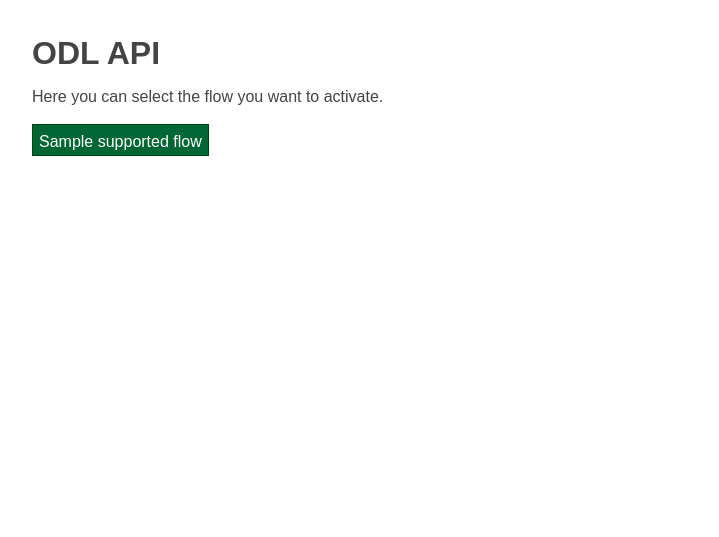
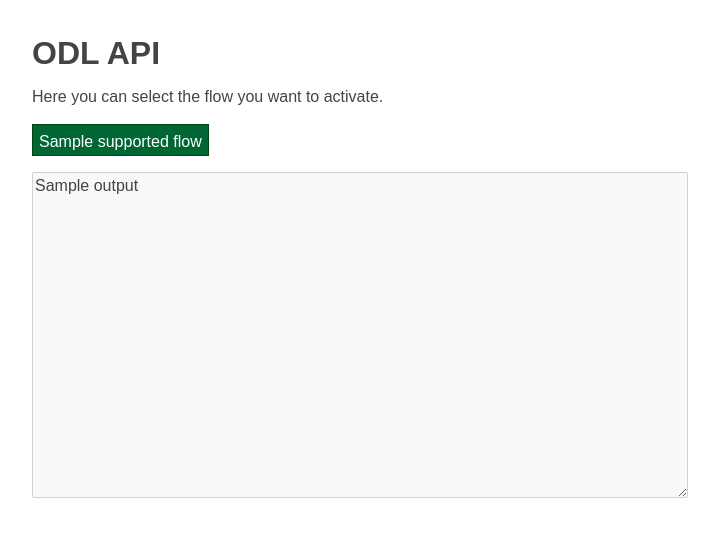
Before and after one commit to fkooman/odl-api, a PHP site: template views/index.twig in a window 1280 px wide. Shown: the top 537 px of the page, without its empty margins (283-1002 px from the left). Run offline with PHP 8.4, Linux system fonts and the light colour scheme; the template is opened without the code that fills it: most values are stand-ins (such as "Sample title", 1, 10 or a date in 2020); some libraries are stand-ins or nearby versions.

Commit message:
more cleanups, show textarea with output

```diff
--- a/src/fkooman/ODL/ApiCall.php
+++ b/src/fkooman/ODL/ApiCall.php
@@ -72,10 +72,9 @@ class ApiCall
     {
         $output = '';
         foreach (glob($this->dataDir.sprintf('/%s/*.json', $flowName)) as $apiFile) {
-            $output .= $apiFile.'<br>';
             $apiData = $this->io->readFile($apiFile);
             $response = $this->send($baseUrl, $apiData, 'reset' === $flowName);
-            $output .= $response.'<br>';
+            $output .= sprintf("%s: %s\n", $apiFile, $response->getStatusCode());
         }
 
         return $output;
--- a/views/index.twig
+++ b/views/index.twig
@@ -16,6 +16,10 @@
                 {% endif %}
             {% endfor %}
         </form>
+
+        {% if output %}
+        <textarea disabled="disabled">{{ output|e }}</textarea>
+        {% endif %}
     </div> <!-- /container -->
 </body>
 </html>
--- a/web/css/style.css
+++ b/web/css/style.css
@@ -53,3 +53,9 @@ button.error {
     border: 1px solid #a00;
     color: #fff;
 }
+
+textarea {
+    margin: 1em 0;
+    width: 100%;
+    height: 20em;
+}
```
Also changed, not shown: web/index.php (+5 -5 lines).
